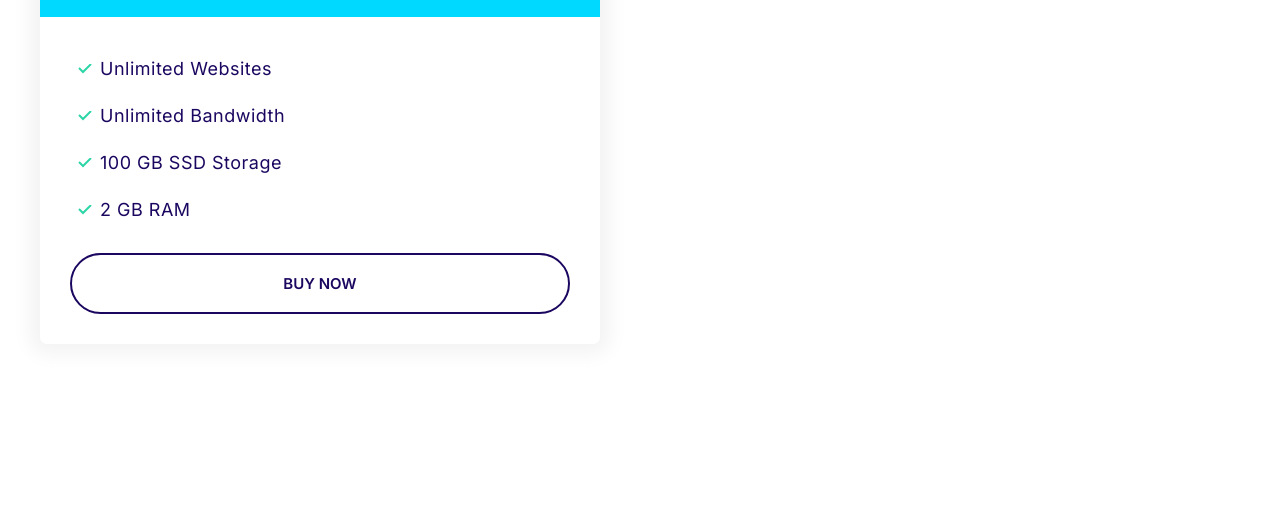
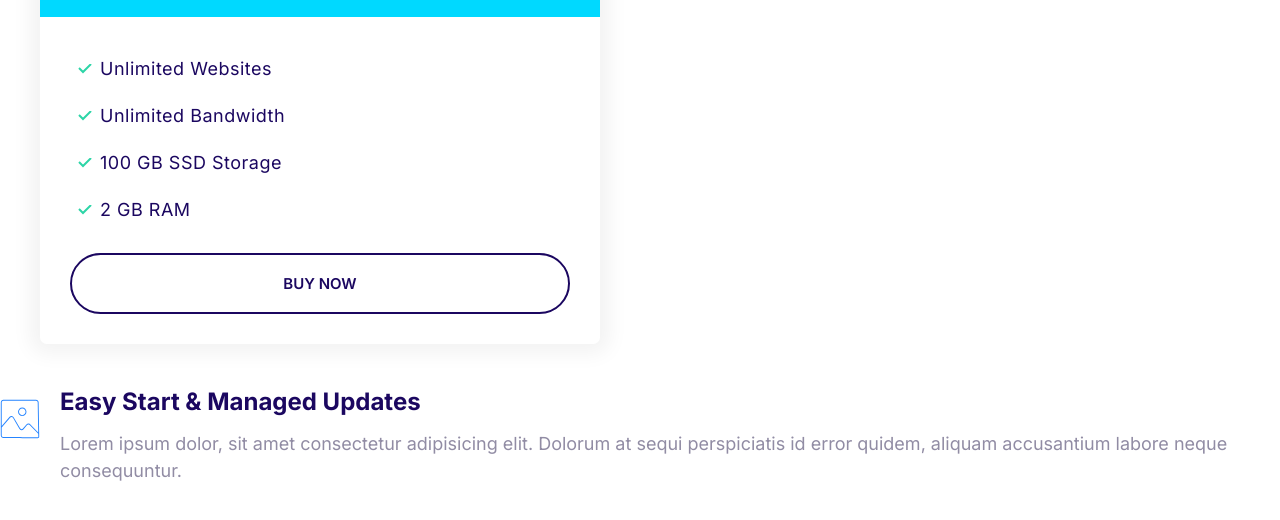
Before and after one commit to emblema/html-css-course-project, a plain HTML site: page index.html in a window 1280 px wide. Shown: the part 252-772 px from the top of the page. Drawn offline with Linux system fonts and the light colour scheme.

Commit message:
Build the media component

```diff
--- a/css/styles.css
+++ b/css/styles.css
@@ -373,3 +373,21 @@ a {
     font-size: 1.7rem;
   }
 }
+
+/* Media */
+
+.media {
+  display: flex;
+}
+
+.media__title {
+  margin-top: 0px;
+}
+
+.media__body {
+  margin: 0px 2rem;
+}
+
+.media__image {
+  margin-top: 1.5rem;
+}
--- a/index.html
+++ b/index.html
@@ -18,7 +18,7 @@
       <button class="btn btn--accent">Search</button>
     </div>
     <div style="width: 50%; padding: 4rem">
-      <div class="plan plan--popular">
+      <div class="plan">
         <div class="card card--secondary">
           <header class="card__header">
             <h3 class="plan__name">Entry</h3>
@@ -39,5 +39,20 @@
         </div>
       </div>
     </div>
+    <div class="media">
+      <div class="media__image">
+        <svg class="icon icon--primary">
+          <use xlink:href="images/sprite.svg#snap"></use>
+        </svg>
+      </div>
+      <div class="media__body">
+        <h3 class="media__title">Easy Start & Managed Updates</h3>
+        <p>
+          Lorem ipsum dolor, sit amet consectetur adipisicing elit. Dolorum at
+          sequi perspiciatis id error quidem, aliquam accusantium labore neque
+          consequuntur.
+        </p>
+      </div>
+    </div>
   </body>
 </html>
```
Also changed, not shown: components/media.html (added, +15 -0 lines).
